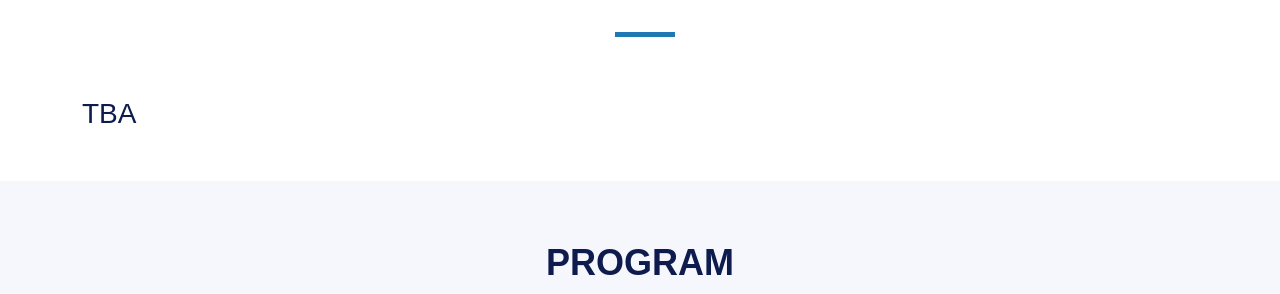
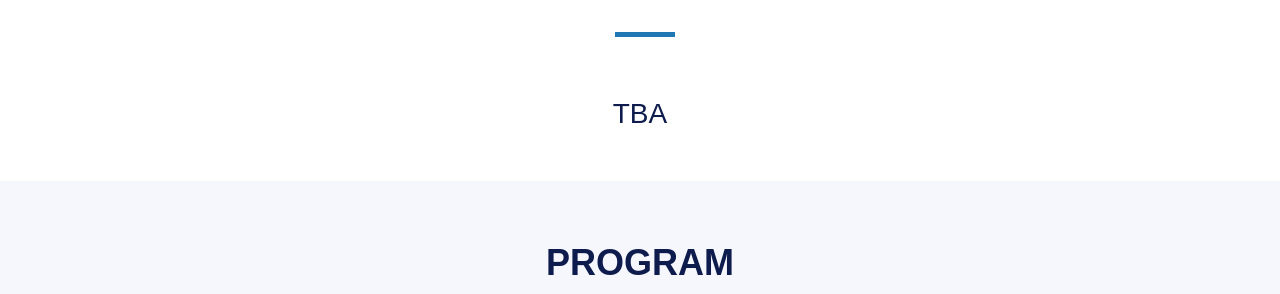
Before and after one commit to CS2Italy/conference, a Jekyll site: the page built from docs/index.md, in a window 1280 px wide and 900 px high, scrolled down 3167 px. Shown: the part 156-450 px from the top of the window. Built offline with Jekyll 4.4.1, drawn with Linux system fonts in a browser that asks for light colours; some web fonts are replaced.

Commit message:
Update default.html

```diff
--- a/docs/_layouts/default.html
+++ b/docs/_layouts/default.html
@@ -159,7 +159,7 @@
 	        	<h2>Invited Speakers</h2>
 	             	<p>{{ site.speakers_intro }}</p>
 	        </div>
-          <h3>TBA</h3>
+          <h3 class="text-center">TBA</h3>
 
 	    <!-- <div class="row d-flex justify-content-center align-items-center">
 	      	<div class="row d-flex justify-content-center align-items-center">
```
